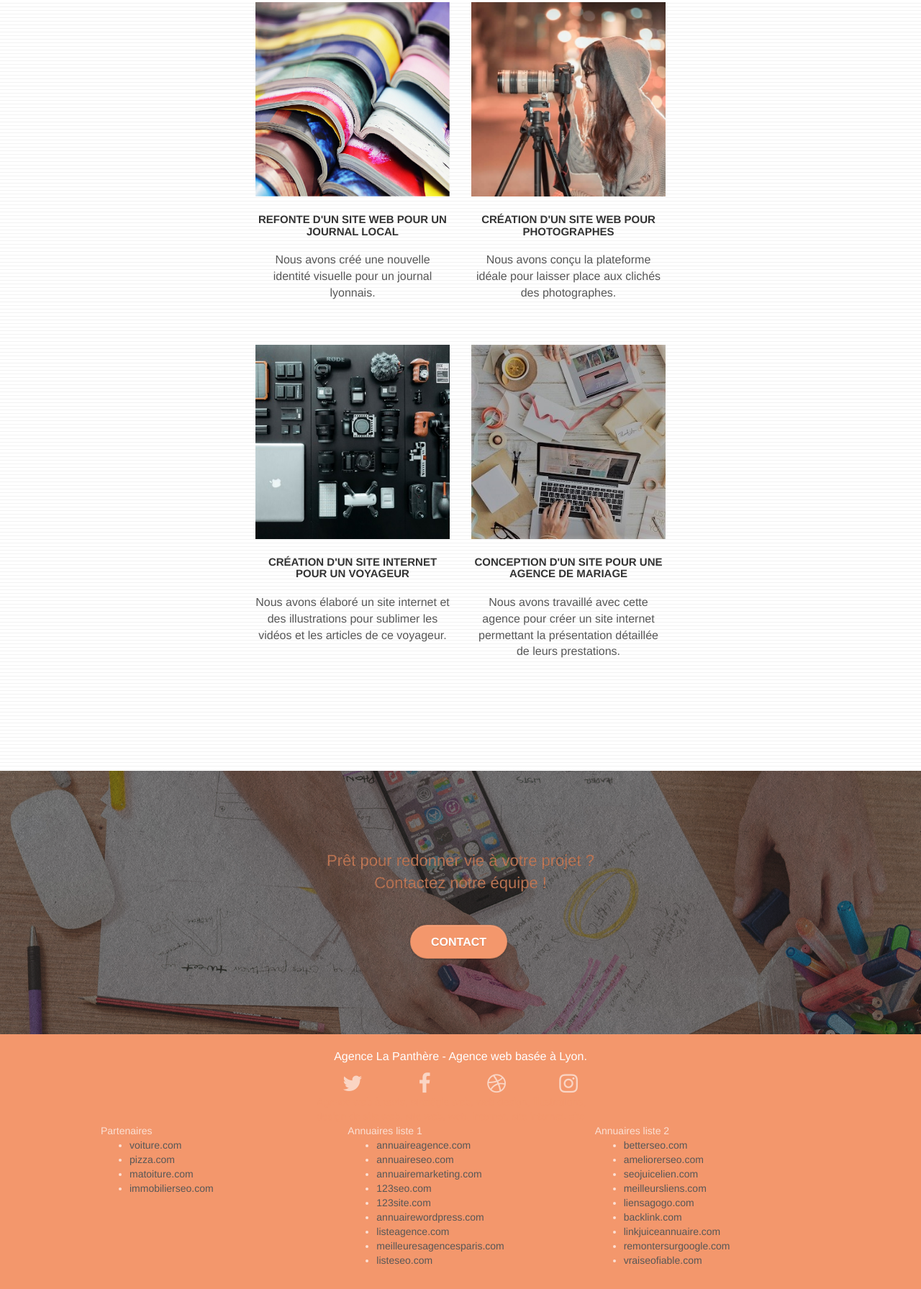
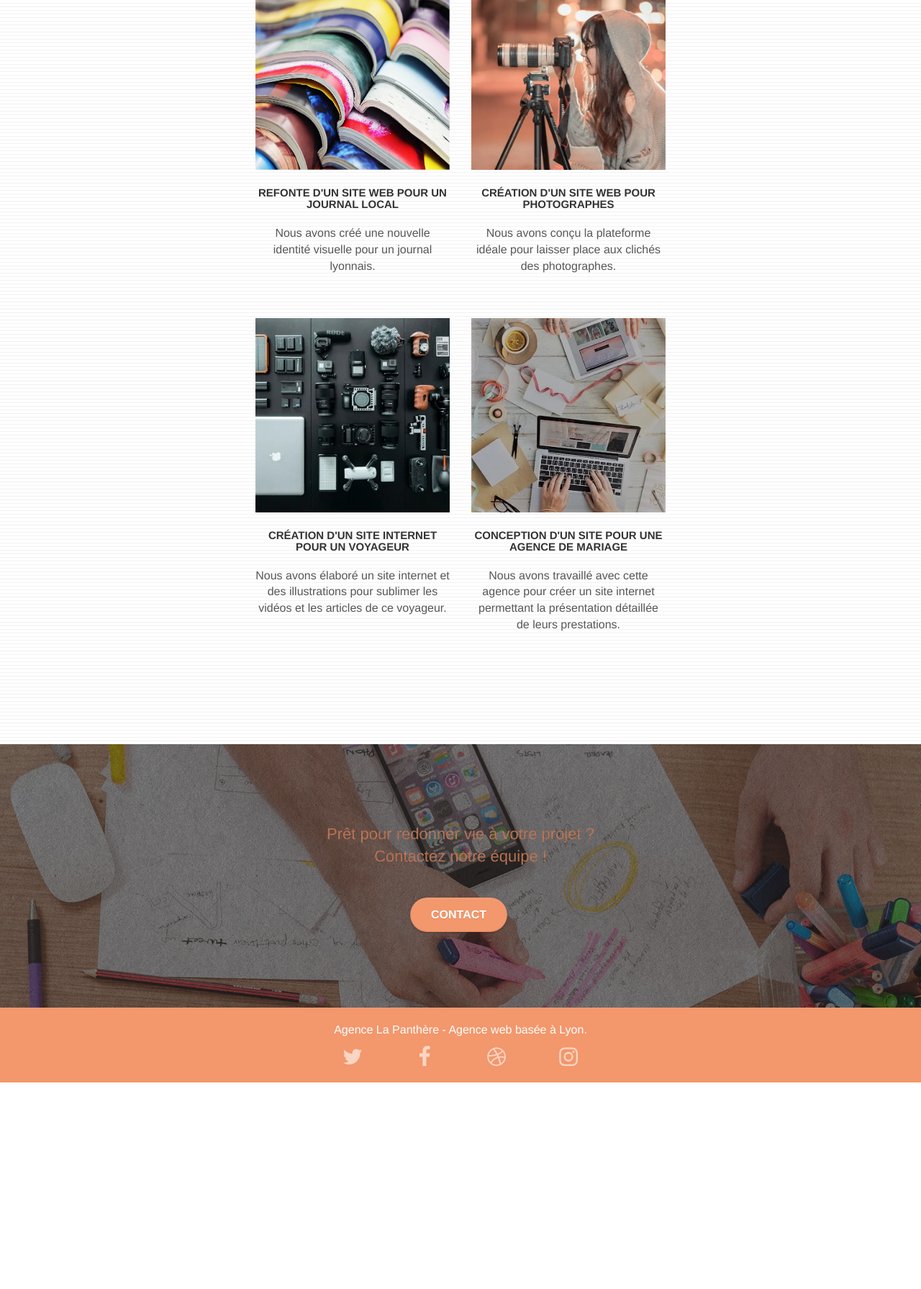
Before and after one commit to Laurentgaie/Projet-4, a plain HTML site: page index.html in a window 1280 px wide. Shown: the part 2146-3937 px from the top of the page at 72% size. After the commit the page ends 3650 px from the top, so only its background shows below. Drawn offline with Linux system fonts and the light colour scheme.

Commit message:
fin des changements index.htlm

```diff
--- a/index.html
+++ b/index.html
@@ -11,11 +11,6 @@
 	<link rel="stylesheet" type="text/css" href="./css/font-awesome.css">
 	<link rel="stylesheet" type="text/css" href="./css/et-line.css">
 
-
-	<script src="./js/jquery-2.1.0.js"></script>
-	<script src="./js/bootstrap.js"></script>
-	<script src="./js/blocs.js"></script>
-	<script src="./js/jquery.touchSwipe.js" defer></script>
 
     <title>La Panthère Web Design Lyon</title>
 
@@ -159,12 +154,15 @@
 	<div class="container bloc-lg">
 		<div class="row">
 			<div class="col-sm-12 text-center">
-				<img alt="agence web, agence web paris, web design paris, stratégie web" src="img/title2.png" />
+				<h2 class="portfolio__title-h2">
+						Nous travaillons avec beaucoup de clients,
+						voici nos réalisations.
+					</h2>
 			</div>
 		</div>
 		<div class="row tight-width-whitespace portfolio-row">
 			<div class="col-sm-6">
-				<a href="#" data-lightbox="img/1.jpg" data-gallery-id="gallery-1" data-caption="Refonte d'un site web pour un journal local" data-frame="snapshot-lb"><img src="img/1.jpg" alt="paris web design logo agence web meilleure agence et refonte site web journal" class="img-responsive portfolio-thumb" /></a>
+				<a href="#" data-lightbox="img/1.webp" data-gallery-id="gallery-1" data-caption="Refonte d'un site web pour un journal local" data-frame="snapshot-lb"><img src="img/1.webp" alt="image avec des journaux pour la refonte site web journal" class="img-responsive portfolio-thumb" /></a>
 				<h3 class="mg-md text-center">
 					Refonte d'un site web pour un journal local
 				</h3>
@@ -173,7 +171,7 @@
 				</p>
 			</div>
 			<div class="col-sm-6">
-				<a href="#" data-lightbox="img/2.jpg" data-gallery-id="gallery-1" data-caption="Création d'un site web pour photographes" data-frame="snapshot-lb"><img src="img/2.jpg" class="img-responsive portfolio-thumb" alt="paris web design logo agence web meilleure agence, Création d'un site web pour photographes" /></a>
+				<a href="#" data-lightbox="img/2.webp" data-gallery-id="gallery-1" data-caption="Création d'un site web pour photographes" data-frame="snapshot-lb"><img src="img/2.webp" class="img-responsive portfolio-thumb" alt="image d'une photographe, pour la création d'un site web pour photographes" /></a>
 				<h3 class="mg-md text-center">
 					Création d'un site web pour photographes
 				</h3>
@@ -184,7 +182,7 @@
 		</div>
 		<div class="row tight-width-whitespace portfolio-row">
 			<div class="col-sm-6">
-				<a href="#" data-lightbox="img/3.bmp" data-gallery-id="gallery-1" data-caption="Création d'un site internet pour un voyageur" data-frame="snapshot-lb"><img src="img/3.bmp" class="img-responsive portfolio-thumb" alt="paris web design logo agence web meilleure agence, Création d'un site web pour voyageur"/></a>
+				<a href="#" data-lightbox="img/3.webp" data-gallery-id="gallery-1" data-caption="Création d'un site internet pour un voyageur" data-frame="snapshot-lb"><img src="img/3.webp" class="img-responsive portfolio-thumb" alt="image de matériel filmographique, pour la création d'un site web pour voyageur"/></a>
 				<h3 class="mg-md text-center">
 					Création d'un site internet pour un voyageur
 				</h3>
@@ -193,7 +191,7 @@
 				</p>
 			</div>
 			<div class="col-sm-6">
-				<a href="#" data-lightbox="img/4.bmp" data-gallery-id="gallery-1" data-caption="Conception d'un site pour une agence de mariage" data-frame="snapshot-lb"><img src="img/4.bmp" class="img-responsive portfolio-thumb" alt="paris web design logo agence web meilleure agence, Création d'un site web pour agence de mariage" /></a>
+				<a href="#" data-lightbox="img/4.webp" data-gallery-id="gallery-1" data-caption="Conception d'un site pour une agence de mariage" data-frame="snapshot-lb"><img src="img/4.webp" class="img-responsive portfolio-thumb" alt="image d'une personne travaillant sur un ordinateur, pour la création d'un site web pour agence de mariage" /></a>
 				<h3 class="mg-md text-center">
 					Conception d'un site pour une agence de mariage
 				</h3>
@@ -214,12 +212,16 @@
 				Prêt pour redonner vie à votre projet ?<br>Contactez notre équipe !
 			</h2>
 			<div class="col-sm-12 text-center">
-				<a href="page2.html" class="btn btn-atomic-tangerine btn-clean btn-rd btn-lg cta-hero">Contact</a>
+				<a href="contact.html" class="btn btn-atomic-tangerine btn-clean btn-rd btn-lg cta-hero">Contact</a>
 			</div>
 		</div>
 	</div>
 </div>
 <!-- bloc-5-cta END -->
+
+<!-- ScrollToTop Button -->
+	<a class=" btn btn-d scrollToTop" role="button" aria-label="back to top" onclick="scrollToTarget('1')"><span class="fa fa-chevron-up"></span></a>
+<!-- ScrollToTop Button END-->
 
 <!-- Footer - bloc-8 -->
 <div class="bloc bgc-atomic-tangerine d-bloc" id="bloc-8">
@@ -232,63 +234,23 @@
 				<div class="row row-no-gutters social">
 					<div class="col-sm-3">
 						<div class="text-center">
-							<a class="social" href="index.html"><span class="fa fa-twitter icon-md"></span></a>
+							<a class="social" aria-label="Twitter" href="http://www.twitter.fr/"><span class="fa fa-twitter icon-md"></span></a>
 						</div>
 					</div>
 					<div class="col-sm-3">
 						<div class="text-center">
-							<a class="social" href="index.html"><span class="fa fa-facebook icon-md"></span></a>
+							<a class="social" aria-label="Facebook" href="https://fr-fr.facebook.com"><span class="fa fa-facebook icon-md"></span></a>
 						</div>
 					</div>
 					<div class="col-sm-3">
 						<div class="text-center">
-							<a class="social" href="index.html"><span class="fa fa-dribbble icon-md"></span></a>
+							<a class="social" aria-label="Dribbble" href="https://dribbble.com"><span class="fa fa-dribbble icon-md"></span></a>
 						</div>
 					</div>
 					<div class="col-sm-3">
 						<div class="text-center">
-							<a class="social" href="index.html"><span class="fa fa-instagram icon-md"></span></a>
+							<a class="social" aria-label="instagram" href="https://www.instagram.com"><span class="fa fa-instagram icon-md"></span></a>
 						</div>
-					</div>
-					<div class="keywords" style="color:#F3976C;">Agence web à paris, stratégie web, web design, illustrations, design de site web, site web, web, internet, site internet, site</div>
-				</div>
-				<div class="row">
-					<div class="col-sm-4">
-						Partenaires
-							<ul>
-								<li><a href="voiture.com">voiture.com</a></li>
-								<li><a href="pizza.com">pizza.com</a></li>
-								<li><a href="matoiture.com">matoiture.com</a></li>
-								<li><a href="immobilierseo.com">immobilierseo.com</a></li>
-							</ul>
-					</div>
-					<div class="col-sm-4">
-						Annuaires liste 1
-						<ul>
-							<li><a href="annuaireagence.com">annuaireagence.com</a></li>
-							<li><a href="annuaireseo.com">annuaireseo.com</a></li>
-							<li><a href="annuairemarketing.com">annuairemarketing.com</a></li>
-							<li><a href="123seoture.com">123seo.com</a></li>
-							<li><a href="123site.com">123site.com</a></li>
-							<li><a href="annuairewordpress.com">annuairewordpress.com</a></li>
-							<li><a href="listeagence.com">listeagence.com</a></li>
-							<li><a href="meilleuresagencesparis.com">meilleuresagencesparis.com</a></li>
-							<li><a href="listeseo.com">listeseo.com</a></li>
-						</ul>
-					</div>
-					<div class="col-sm-4">
-						Annuaires liste 2
-						<ul>
-							<li><a href="betterseo.com">betterseo.com</a></li>
-							<li><a href="ameliorerseo.com">ameliorerseo.com</a></li>
-							<li><a href="seojuicelien.com">seojuicelien.com</a></li>
-							<li><a href="meilleursliens.com">meilleursliens.com</a></li>
-							<li><a href="liensagogo.com">liensagogo.com</a></li>
-							<li><a href="backlink.com">backlink.com</a></li>
-							<li><a href="linkjuiceannuaire.com">linkjuiceannuaire.com</a></li>
-							<li><a href="remontersurgoogle.com">remontersurgoogle.com</a></li>
-							<li><a href="vraiseofiable.com">vraiseofiable.com</a></li>
-						</ul>
 					</div>
 				</div>
 			</div>
@@ -298,8 +260,13 @@
 <!-- Footer - bloc-8 END -->
 
 </div>
+
 <!-- Principal conteneur END -->
 
+    <script src="./js/jquery-2.1.0.js"></script>
+	<script src="./js/bootstrap.js"></script>
+	<script src="./js/blocs.js"></script>
+	<script src="./js/jquery.touchSwipe.js" defer></script>
 
 </body>
 </html>
--- a/style.css
+++ b/style.css
@@ -1055,3 +1055,8 @@ h4 {
     font-weight: bold;
     font-style: italic;
 }
+
+.portfolio__title-h2{
+    max-width: 42rem;
+    margin:auto;
+}
```
Also changed, not shown: img/1.jpg (deleted), img/1.webp (added), img/2.jpg (deleted), img/2.webp (added), img/3.bmp (deleted), img/3.webp (added), img/4.bmp (deleted), img/4.webp (added).
